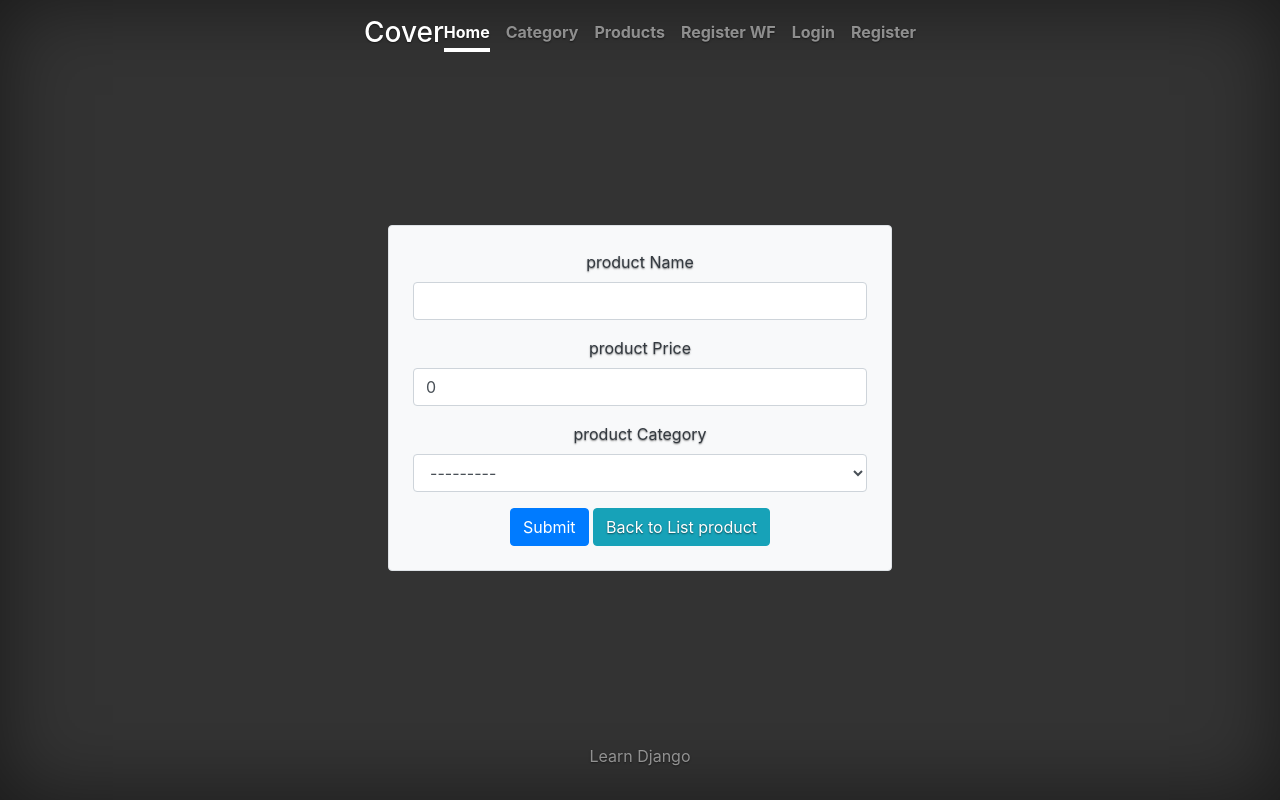
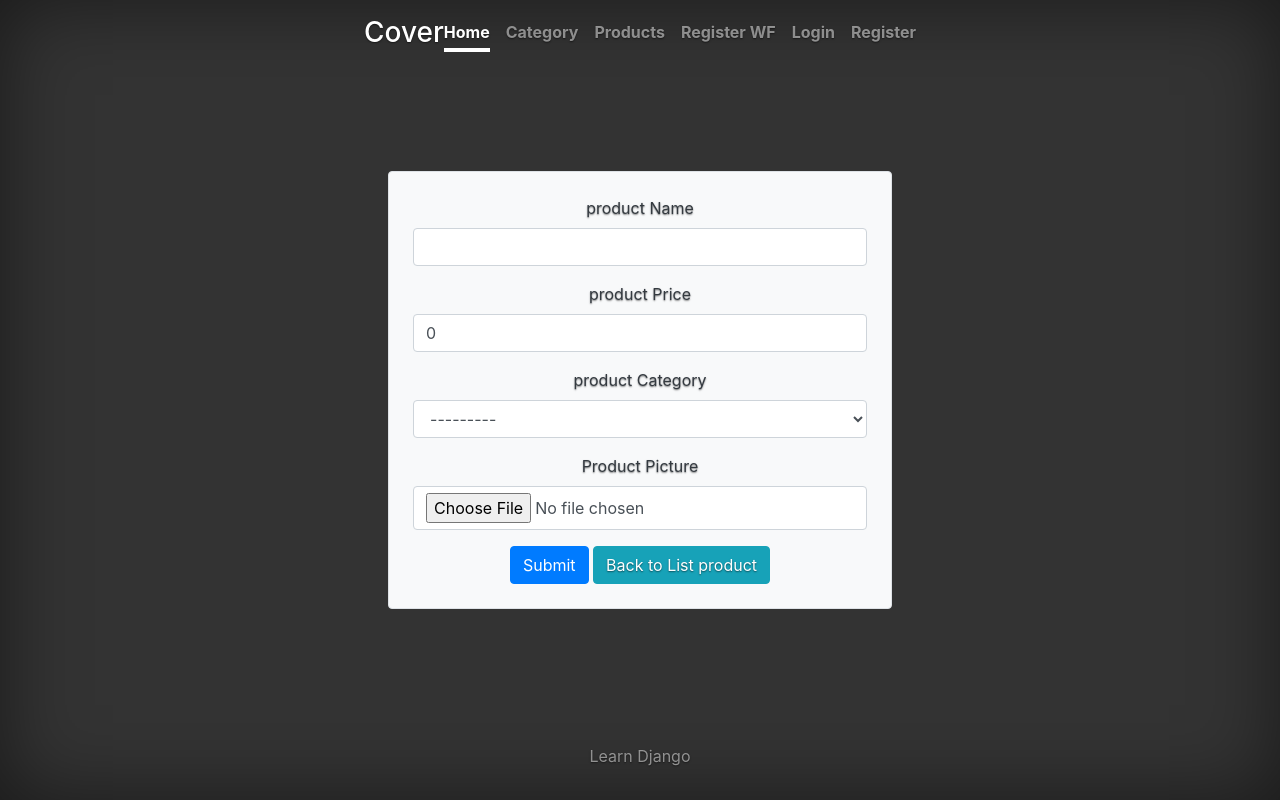
Before and after one commit to jazavaja/StartDjango, a Django app: page /store/create_product in a window 1280 px wide. Run offline with Django 5.2, Linux system fonts and the light colour scheme; data comes from the database, SQL or seed files in the repository; both versions use the stored data as it was after the commit; some libraries are stand-ins or nearby versions.

Commit message:
6-4 complete

```diff
--- a/store/forms.py
+++ b/store/forms.py
@@ -39,4 +39,4 @@ class ProductForm(forms.ModelForm):
 
     class Meta:
         model = Product
-        fields = ['name', 'price', 'category']
+        fields = ['name', 'price', 'category','picture']
--- a/store/models.py
+++ b/store/models.py
@@ -1,3 +1,6 @@
+import os
+
+from django.core.exceptions import ValidationError
 from django.db import models
 
 
@@ -10,16 +13,35 @@ class Category(models.Model):
 
     def __str__(self):
         return self.name
+
     class Meta:
         verbose_name_plural = "Categories"
         ordering = ["name"]
         verbose_name = "Category"
         db_table = 'category'
 
+
+# -----------------------PRODUCT START--------------------------
+
+
+def max_upload_with_ext(file):
+    max_upload_size = 500 * 1024
+    if file.size > max_upload_size:
+        raise ValidationError('File too large')
+    my_ext = os.path.splitext(file.name)[1]
+    valid_ext = ['.jpg', '.jpeg', '.png']
+    if my_ext.lower() not in valid_ext:
+        raise ValidationError('please attention picture extension must be jpg or jpeg or png')
+
+
 class Product(models.Model):
     name = models.CharField(max_length=100)
     price = models.PositiveIntegerField(default=0)
+    picture = models.ImageField(upload_to='products/', null=True, blank=True, validators=[max_upload_with_ext])
     category = models.ForeignKey(Category, on_delete=models.CASCADE)
+
+    def __str__(self):
+        return self.name
 
     class Meta:
         permissions = [('increase_price', 'Product can increase price')]
@@ -27,3 +49,5 @@ class Product(models.Model):
         verbose_name = "Product"
         db_table = 'product'
         ordering = ["name"]
+
+# -----------------------PRODUCT END--------------------------
--- a/store/views.py
+++ b/store/views.py
@@ -78,7 +78,7 @@ def product_list_view(request):
 
 def product_create_view(request):
     if request.method == "POST":
-        forms = ProductForm(request.POST)
+        forms = ProductForm(request.POST,request.FILES)
         if forms.is_valid():
             forms.save()
             forms = ProductForm()
--- a/templates/product_create.html
+++ b/templates/product_create.html
@@ -5,7 +5,7 @@
 {% endblock %}
 
 {% block main %}
-    <form class="p-4 border rounded shadow-sm bg-light" method="POST" action="{% url 'create_product' %}">
+    <form class="p-4 border rounded shadow-sm bg-light" method="POST" action="{% url 'create_product' %}" enctype="multipart/form-data">
         {% csrf_token %}
         {% load filter_class %}
 
@@ -24,7 +24,21 @@
             {{ forms.category|add_class:"form-control" }}
         </div>
 
+        <div class="mb-3">
+            <label for="product_category" class="form-label fw-bold text-dark">Product Picture</label>
+            {{ forms.picture|add_class:"form-control" }}
+        </div>
+
+
         <button type="submit" class="btn btn-primary">Submit</button>
         <a type="reset" class="btn btn-info" href="{% url 'list_products' %}">Back to List product</a>
     </form>
+
+    <p>
+        {{ forms.non_field_errors }}
+    </p>
+
+    <p>
+        {{ forms.errors }}
+    </p>
 {% endblock %}
```
Also changed, not shown: StartDjango/settings.py (+7 -2 lines), db.sqlite3, media/products/pic_javad.png (added), store/migrations/0003_product_picture.py (added).
